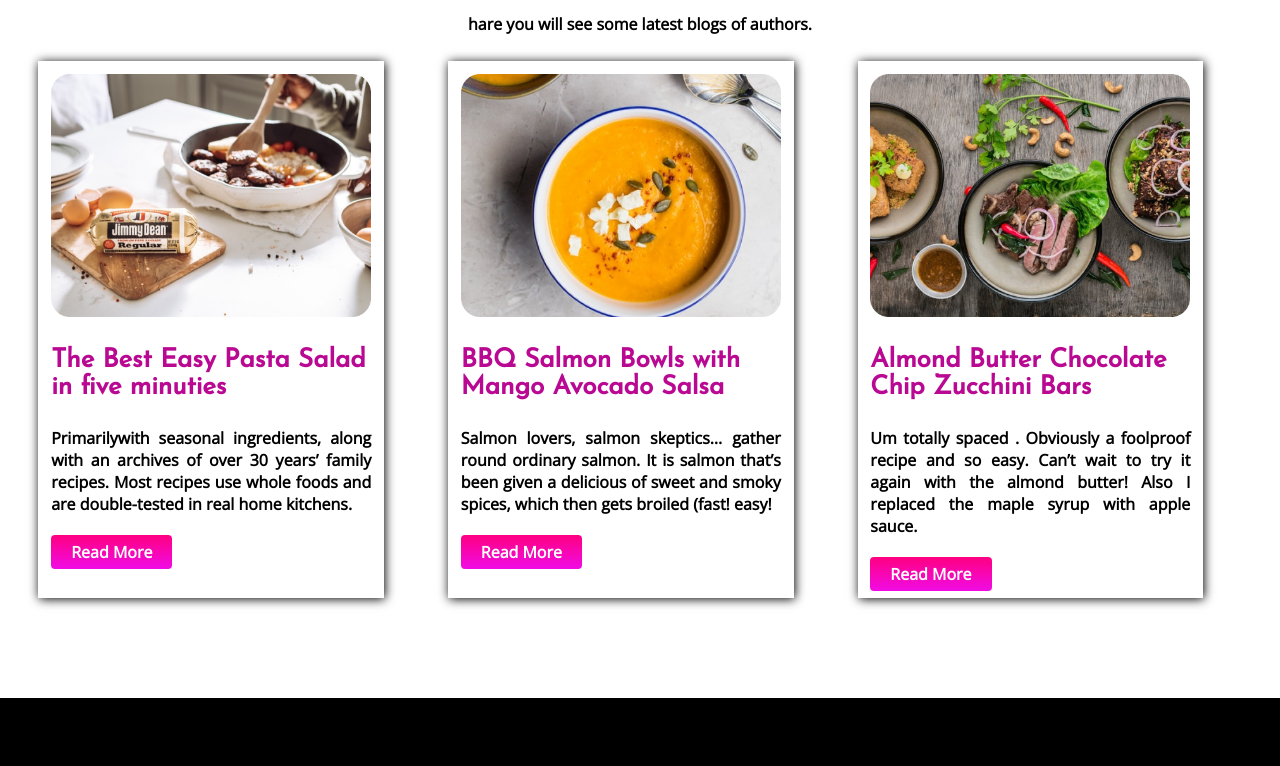
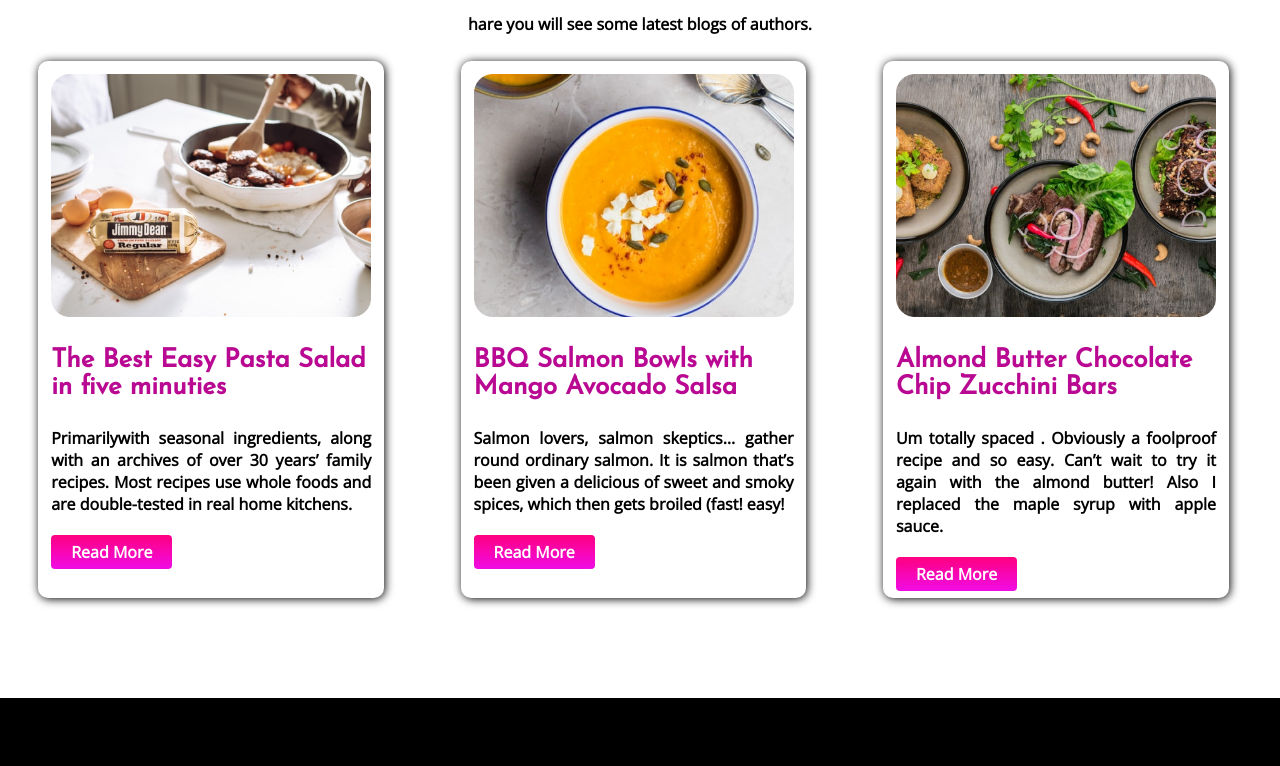
Before and after one commit to anisur6/food-paradise, a plain HTML site: page index.html in a window 1280 px wide. Shown: the part 1828-2594 px from the top of the page. Drawn offline with nearby package versions, Linux system fonts and the light colour scheme.

Commit message:
card-resized

```diff
--- a/style.css
+++ b/style.css
@@ -81,7 +81,7 @@ span{
 
 .rside img{
   width: 70%;
-  padding-left: 10%;
+  padding-left: 15%;
 }
 
 #aboutme {
@@ -130,7 +130,8 @@ span{
 .blog{
     width: 25%;
     margin-left: 3%;
-    margin-right: 2%;
+    margin-right: 3%;
+    border-radius: 10px;
     box-shadow: 1px 1px 10px black;
     padding: 1% 1%;
 }
```
